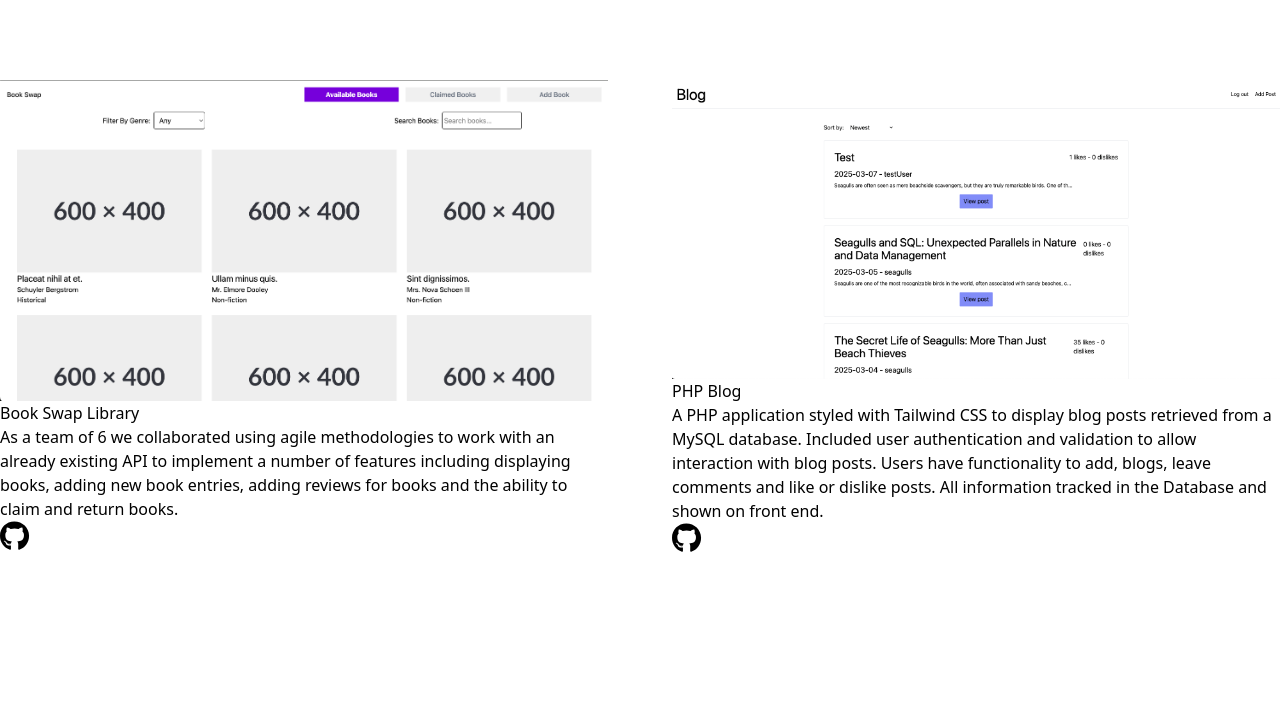
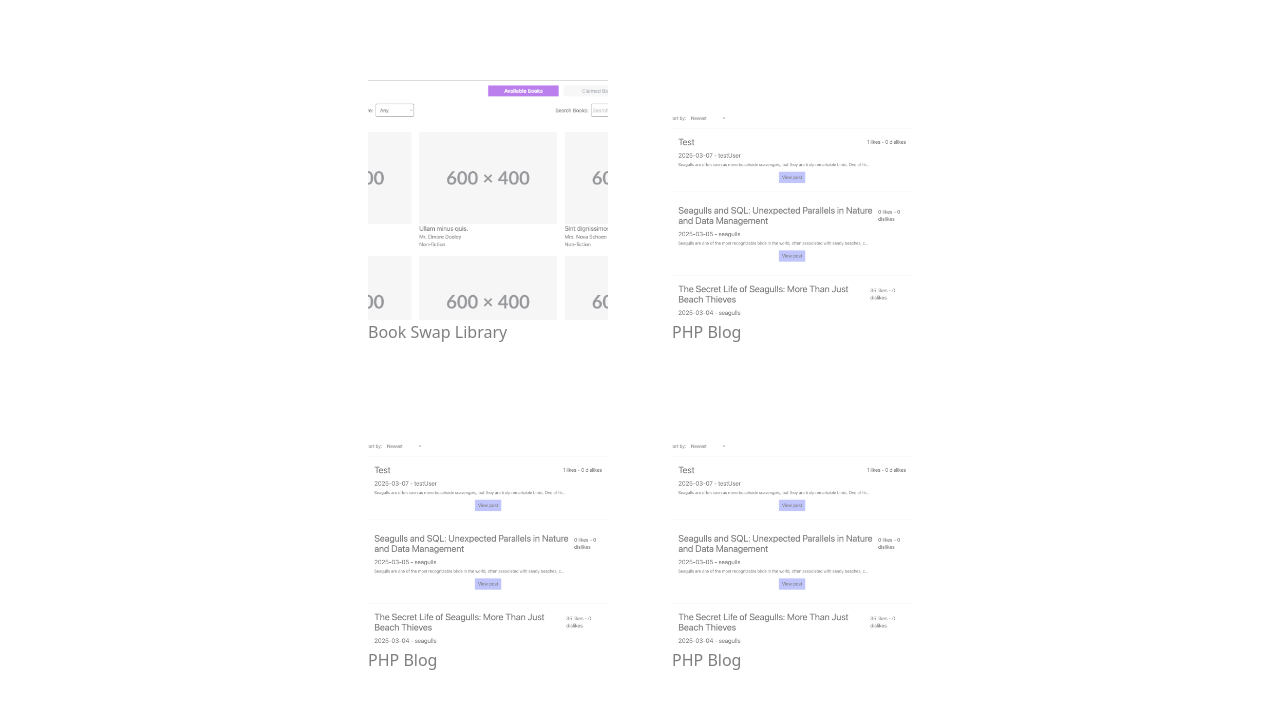
Before and after one commit to jlesliegit/react-portfolio, a React (Vite) app: page /projects in a window 1280 px wide. Shown: the top 708 px of the page. Built offline with nearby package versions, Linux system fonts and the light colour scheme.

Commit message:
Added dynamic routing for projects

```diff
--- a/public/projects.json
+++ b/public/projects.json
@@ -1,16 +1,34 @@
 {
   "projects": [
     {
+      "id" : 1,
       "title": "Book Swap Library",
       "description": "As a team of 6 we collaborated using agile methodologies to work with an already existing API to implement a number of features including displaying books, adding new book entries, adding reviews for books and the ability to claim and return books.",
-      "image": "src/assets/bookswap.png",
+      "image": "/assets/bookswap.png",
       "alt": "",
       "link": "https://2025-htmelephant-bookswap.dev.io-academy.uk/"
     },
     {
+      "id" : 2,
       "title": "PHP Blog",
       "description": "A PHP application styled with Tailwind CSS to display blog posts retrieved from a MySQL database. Included user authentication and validation to allow interaction with blog posts. Users have functionality to add, blogs, leave comments and like or dislike posts. All information tracked in the Database and shown on front end.",
-      "image": "src/assets/phpBlog.png",
+      "image": "/assets/phpBlog.png",
+      "alt": "",
+      "link": "https://2025-sql-seagulls-blog.dev.io-academy.uk/"
+    },
+    {
+      "id" : 3,
+      "title": "PHP Blog",
+      "description": "A PHP application styled with Tailwind CSS to display blog posts retrieved from a MySQL database. Included user authentication and validation to allow interaction with blog posts. Users have functionality to add, blogs, leave comments and like or dislike posts. All information tracked in the Database and shown on front end.",
+      "image": "/assets/phpBlog.png",
+      "alt": "",
+      "link": "https://2025-sql-seagulls-blog.dev.io-academy.uk/"
+    },
+    {
+      "id" : 4,
+      "title": "PHP Blog",
+      "description": "A PHP application styled with Tailwind CSS to display blog posts retrieved from a MySQL database. Included user authentication and validation to allow interaction with blog posts. Users have functionality to add, blogs, leave comments and like or dislike posts. All information tracked in the Database and shown on front end.",
+      "image": "/assets/phpBlog.png",
       "alt": "",
       "link": "https://2025-sql-seagulls-blog.dev.io-academy.uk/"
     }
--- a/src/App.jsx
+++ b/src/App.jsx
@@ -3,6 +3,8 @@ import {BrowserRouter, Route, Routes} from "react-router-dom";
 import Hero from "./components/Hero.jsx";
 import About from "./components/About.jsx";
 import Projects from "./components/Projects.jsx";
+import SingleProjectBox from "./atoms/SingleProjectBox.jsx";
+import DisplaySingleProject from "./atoms/DisplaySingleProject.jsx";
 
 export default function App() {
   return (
@@ -10,6 +12,7 @@ export default function App() {
           <Routes>
               <Route path={"/"} element={<Hero/>} />
               <Route path={"/projects/"} element={<Projects />} />
+              <Route path={"/projects/:id"} element={<DisplaySingleProject />} />
           </Routes>
       </BrowserRouter>
   )
--- /dev/null
+++ b/src/atoms/DisplaySingleProject.jsx
@@ -0,0 +1,5 @@
+export default function DisplaySingleProject(){
+    return(
+        <></>
+    )
+}
--- a/src/atoms/SingleProjectBox.jsx
+++ b/src/atoms/SingleProjectBox.jsx
@@ -1,14 +1,13 @@
-import { FontAwesomeIcon } from "@fortawesome/react-fontawesome";
-import { faGithub } from "@fortawesome/free-brands-svg-icons";
+import { useParams } from "react-router-dom";
 
-export default function SingleProjectBox({ title, image, description, link }) {
+export default function SingleProjectBox({ id, title, image, description}) {
+
     return (
-        <div>
-            <img src={image} alt={title} />
-            <p>{title}</p>
-            <p>{description}</p>
-            <a href={link} target="_blank">
-                <FontAwesomeIcon icon={faGithub} className="text-3xl hover:text-gray-600"/>
+        <div className="flex flex-col justify-center items-center opacity-50 cursor-pointer rounded-lg">
+            <a href={`/projects/${id}`}>
+                <img src={image} alt={title} className="w-60 h-60 object-cover" />
+                <p>{title}</p>
+                <p>{description}</p>
             </a>
         </div>
     );
--- a/src/components/Projects.jsx
+++ b/src/components/Projects.jsx
@@ -11,15 +11,15 @@ export default function Projects() {
     }, []);
 
     return (
-        <div className="flex justify-center">
-            <div className="grid grid-cols-2 gap-16 mt-20 max-sm:grid-cols-1">
+        <div className="flex justify-center px-6">
+            <div className="grid md:grid-cols-2 gap-16 mt-20 max-sm:grid-cols-1">
                 {projects.map((project) => (
                     <SingleProjectBox
-                        key={project.title}
+                        key={project.id}
                         title={project.title}
-                        description={project.description}
                         image={project.image}
-                        link={project.link}
+                        alt={project.alt}
+                        id={project.id}
                     />
                 ))}
             </div>
```
Also changed, not shown: public/assets/bookswap.png (added), public/assets/phpBlog.png (added).
